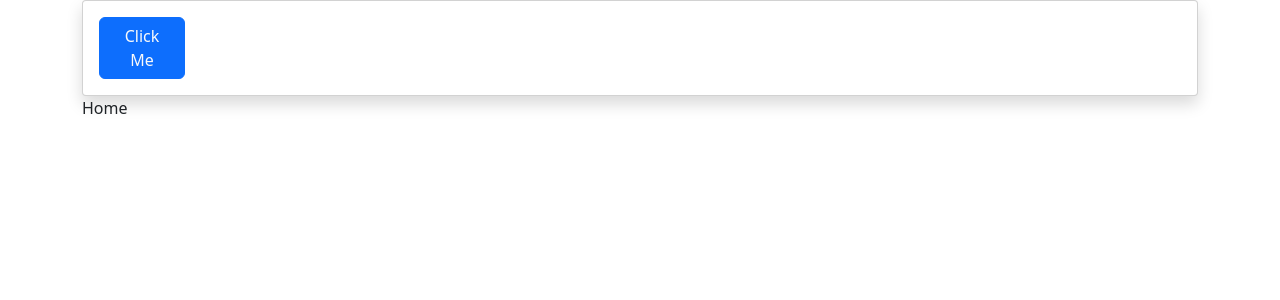
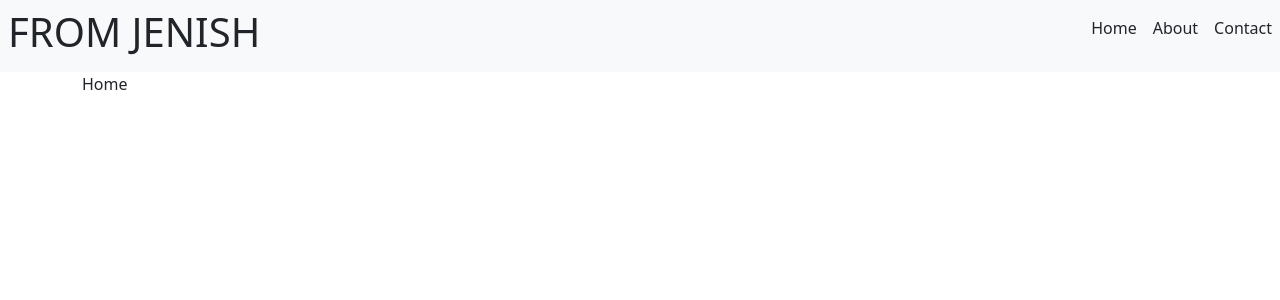
Before and after one commit to Janice1828/practice-reactOne, a React (Create React App) app: page / in a window 1280 px wide. Shown: the top 300 px of the page. Built offline with nearby package versions, Linux system fonts and the light colour scheme.

Commit message:
error page and navbar

```diff
--- a/src/App.css
+++ b/src/App.css
@@ -1,3 +1,7 @@
 button {
   width: 86px;
 }
+* {
+  padding: 0;
+  margin: 0;
+}
--- a/src/App.js
+++ b/src/App.js
@@ -4,19 +4,23 @@ import "../node_modules/bootstrap/dist/css/bootstrap.min.css";
 import "../node_modules/bootstrap/dist/js/bootstrap.bundle.min.js";
 import Home from "./components/Pages/Home";
 import About from "./components/Pages/About";
+import Error from "./components/Pages/Error";
 import Contact from "./components/Pages/Contact";
 import "./App.css";
 import { BrowserRouter, Route, Routes } from "react-router-dom";
 const App = () => {
   return (
+    <>
+      <Navbar />
       <div className="container">
-      <Navbar />
         <Routes>
           <Route path="/" element={<Home />} />
           <Route path="/about" element={<About />} />
           <Route path="/contact" element={<Contact />} />
+          <Route path="*" element={<Error />} />
         </Routes>
       </div>
+    </>
   );
 };
 
--- /dev/null
+++ b/src/components/Pages/Error.js
@@ -0,0 +1,11 @@
+import React from "react";
+import ErrorImg from "../images/erorr.jpg";
+const Error = () => {
+  return (
+    <div>
+      <img src={ErrorImg} alt="404 Error!" className="img-fluid" />
+    </div>
+  );
+};
+
+export default Error;
--- a/src/components/Pages/includes/Navbar.js
+++ b/src/components/Pages/includes/Navbar.js
@@ -1,13 +1,33 @@
 import React from "react";
 import faBars from "@fortawesome/react-fontawesome";
+import { NavLink } from "react-router-dom";
 
 const Navbar = () => {
   return (
     <>
-      <div className="card p-3 shadow rounded-1">
-        <button type="submit" className="btn btn-primary text-light d-block">
-          Click Me
-        </button>
+      <div className="bg-light d-flex align-items-center justify-content-between p-2">
+        <div>
+          <h1>FROM JENISH</h1>
+        </div>
+        <div className="d-flex align-items-center">
+          <ul className="d-flex gap-3 align-items-center">
+            <li className="list-unstyled">
+              <NavLink to="/" className="text-decoration-none text-dark">
+                Home
+              </NavLink>
+            </li>
+            <li className="list-unstyled">
+              <NavLink to="/about" className="text-decoration-none text-dark">
+                About
+              </NavLink>
+            </li>
+            <li className="list-unstyled">
+              <NavLink to="/contact" className="text-decoration-none text-dark">
+                Contact
+              </NavLink>
+            </li>
+          </ul>
+        </div>
       </div>
     </>
   );
```
Also changed, not shown: src/components/images/erorr.jpg (added). Lines whose indentation alone changed are shown as unchanged.
